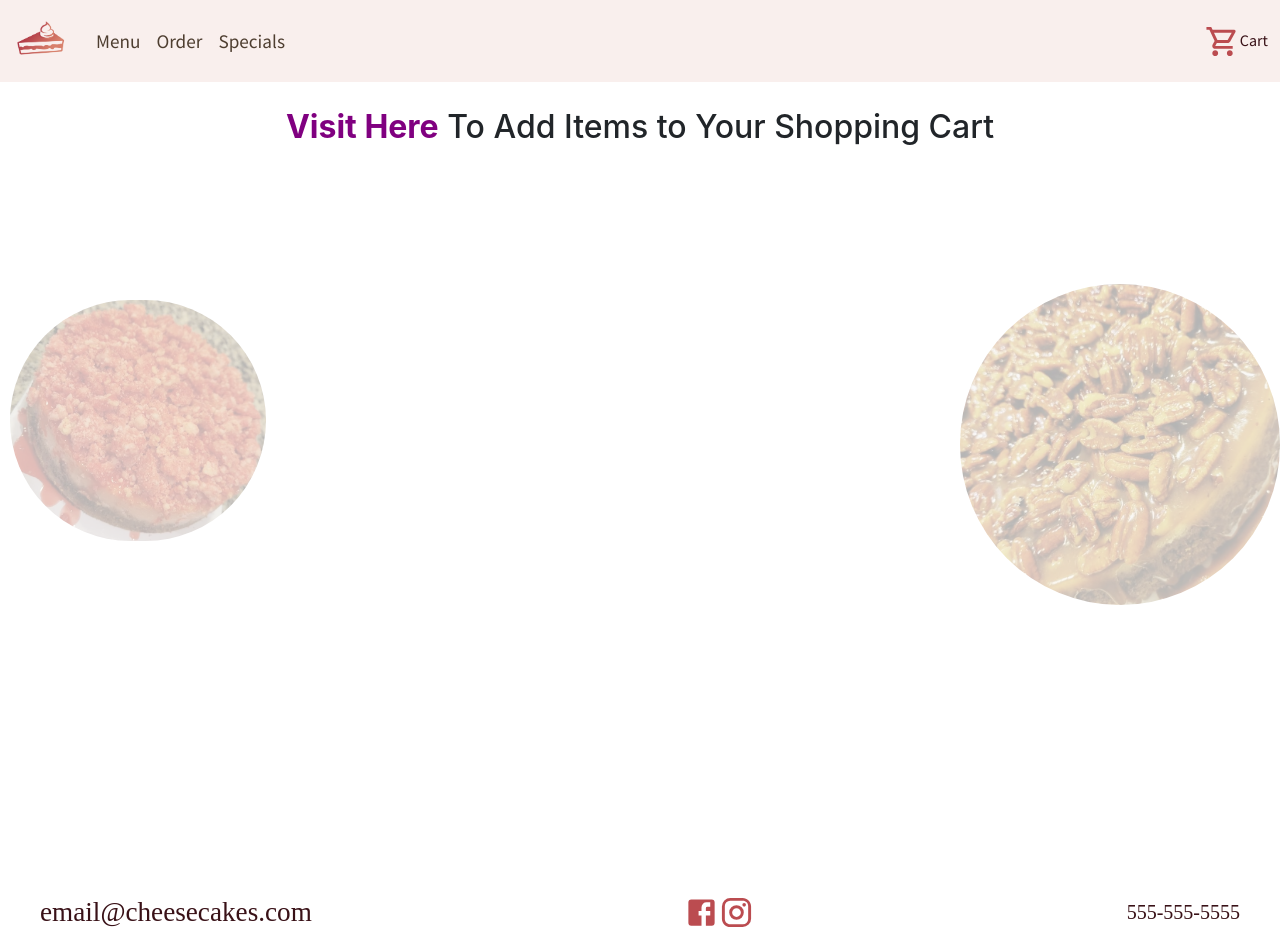
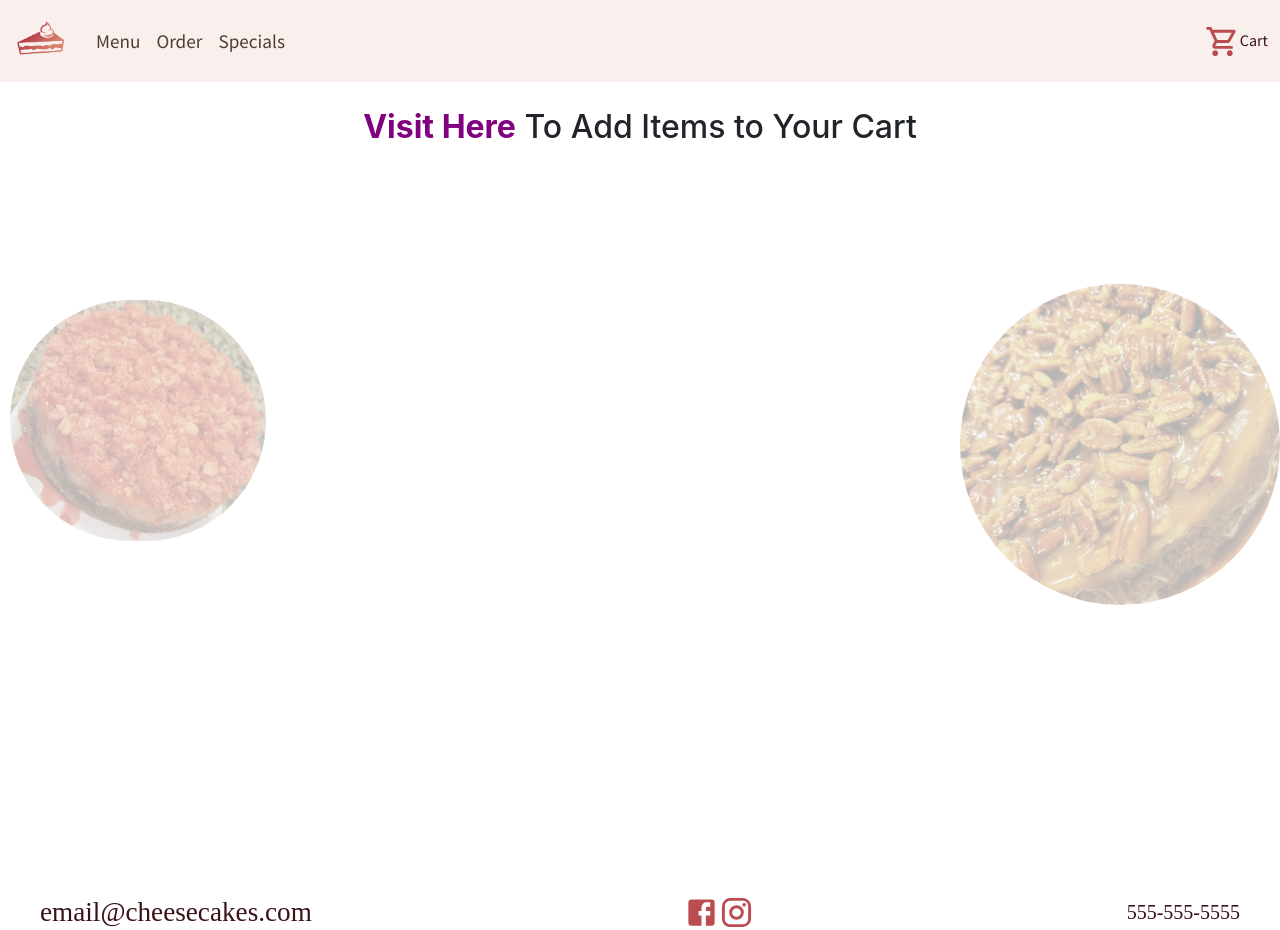
Before and after one commit to a-cole55/cheesecakes2.0, a React (Create React App) app: page /order in a window 1280 px wide. Built offline with nearby package versions, Linux system fonts and the light colour scheme; a web font is replaced by a local one.

Commit message:
updated wording to shopping page

```diff
--- a/src/components/EmptyCart.js
+++ b/src/components/EmptyCart.js
@@ -6,7 +6,7 @@ import {Link} from "react-router-dom";
 export default function EmptyCart(){
     return (
         <div className="cartContent2">
-            <h2><Link to="/menu"><strong id="visitHereLink">Visit Here</strong></Link> To Add Items to Your Shopping Cart</h2>
+            <h2><Link to="/menu"><strong id="visitHereLink">Visit Here</strong></Link> To Add Items to Your Cart</h2>
             <img id="smallImg" className="hide" src={Home2} alt="cheesecake img"></img>
             <img id="bgImg" className="hide" src={HomeImg} alt="cheesecake img"></img>
 
```
